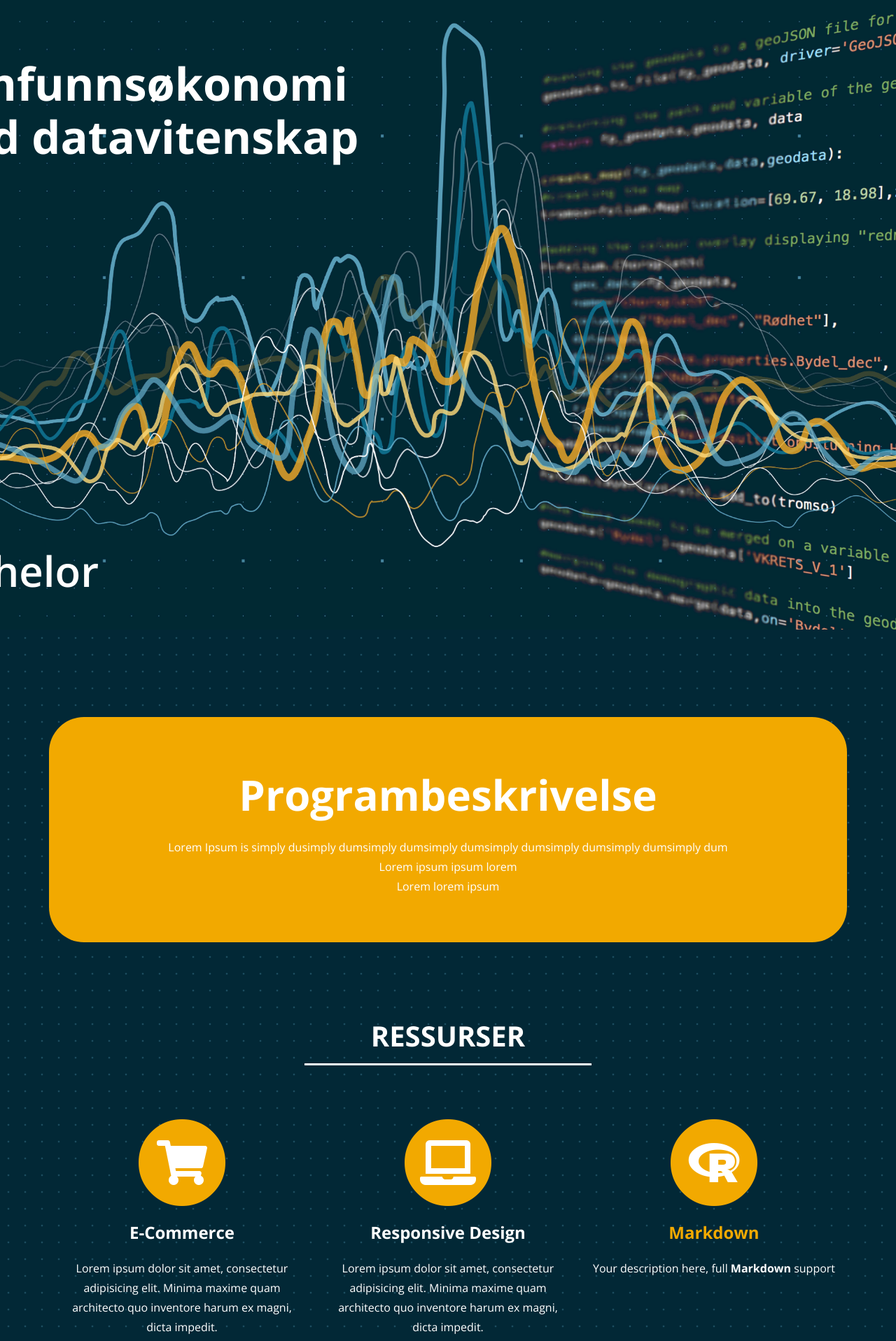
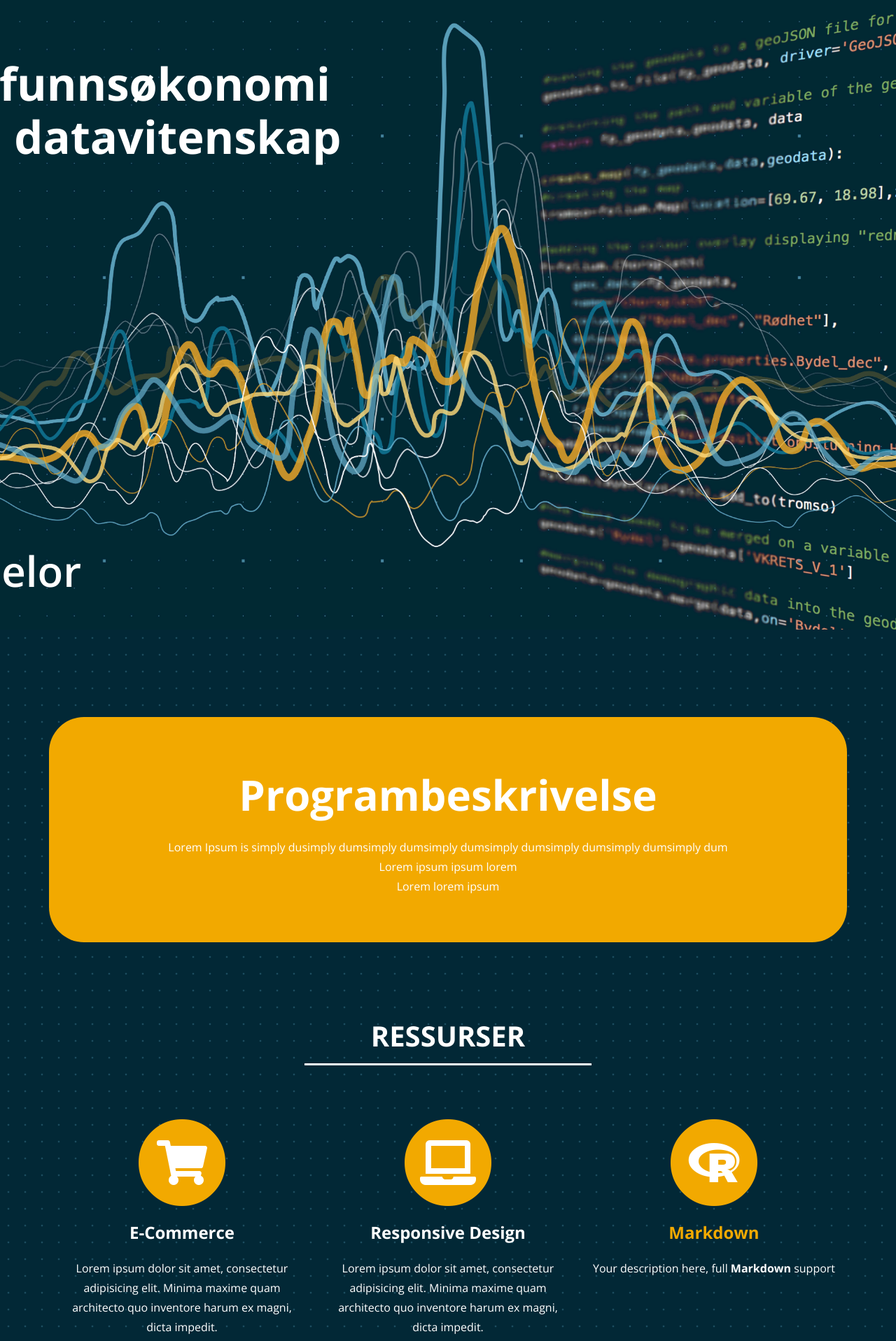
Before and after one commit to uit-econ/uit-econ.github.io, a Jekyll site: the page built from index.md, in a window 1280 px wide. Shown: the top 1917 px of the page at 70% size. Built offline with Jekyll 4.4.1, drawn with Linux system fonts in a browser that asks for light colours.

Commit message:
Update custom.css

```diff
--- a/assets/css/custom.css
+++ b/assets/css/custom.css
@@ -89,7 +89,7 @@ body{
 	font-size: 65px;
 	font-weight:650;
 	text-align:left;
-	margin-left:-200px;
+	margin-left:-225px;
 
 	}
 
```
